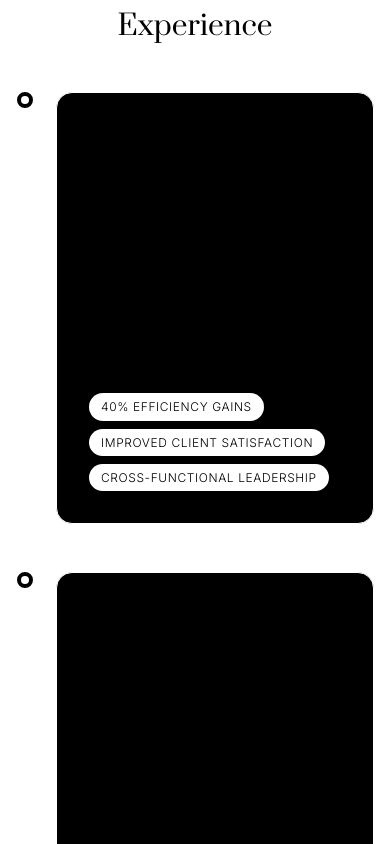
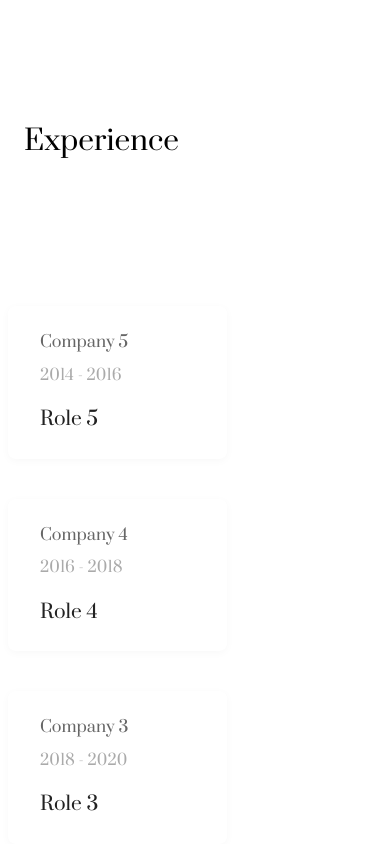
Before and after one commit to stephmartinezhamilton/first-sight, a React (Create React App) app: page /about in a window 390 px wide. Shown: the part 1020-1864 px from the top of the page. Built offline with nearby package versions, Linux system fonts and the light colour scheme.

Commit message:
Redesign Experience section: 5 entries, right-aligned role, no descriptions, responsive layout

```diff
--- a/src/pages/AboutMe.css
+++ b/src/pages/AboutMe.css
@@ -616,3 +616,132 @@
   background: var(--bg-primary);
   margin-top: auto;
 }
+
+.experience-redesign {
+  display: flex;
+  flex-direction: row;
+  align-items: flex-start;
+  justify-content: space-between;
+  gap: 3rem;
+  max-width: 1200px;
+  margin: 0 auto;
+  padding: 4rem 1rem;
+  position: relative;
+}
+
+.experience-title {
+  flex: 0 0 200px;
+  display: flex;
+  align-items: flex-start;
+  justify-content: flex-start;
+  font-size: 2.5rem;
+  font-family: 'Prata', serif;
+  font-weight: 400;
+  color: #000;
+  background: #fff;
+  padding: 1.5rem 1rem;
+  border-radius: 0.5rem;
+  position: relative;
+  z-index: 3;
+}
+
+.experience-list {
+  flex: 1 1 0;
+  display: flex;
+  flex-direction: column;
+  gap: 2.5rem;
+  position: relative;
+  z-index: 2;
+}
+
+.experience-redesign::before {
+  content: '';
+  position: absolute;
+  left: 220px;
+  top: 0;
+  bottom: 0;
+  width: 1px;
+  background: #e0e0e0;
+  z-index: 1;
+}
+
+.experience-item {
+  background: #fff;
+  border-radius: 0.5rem;
+  box-shadow: 0 2px 8px rgba(0,0,0,0.03);
+  padding: 1.5rem 2rem;
+  color: #222;
+  font-family: 'Prata', serif;
+  display: flex;
+  flex-direction: row;
+  align-items: center;
+  justify-content: space-between;
+  gap: 2rem;
+}
+
+.experience-company-period {
+  display: flex;
+  flex-direction: column;
+  align-items: flex-start;
+  gap: 0.25rem;
+}
+
+.experience-role {
+  font-size: 1.2rem;
+  font-weight: 400;
+  text-align: right;
+  min-width: 120px;
+}
+
+.experience-company {
+  font-size: 1rem;
+  font-weight: 400;
+  color: #666;
+  margin-bottom: 0.25rem;
+}
+
+.experience-period {
+  font-size: 0.95rem;
+  color: #aaa;
+  margin-bottom: 0.5rem;
+}
+
+.experience-description {
+  font-size: 1rem;
+  color: #333;
+}
+
+.experience-title h2 {
+  color: #000 !important;
+  font-weight: 400 !important;
+}
+
+@media (max-width: 900px) {
+  .experience-redesign {
+    flex-direction: column;
+    gap: 2rem;
+    padding: 2.5rem 0.5rem;
+  }
+  .experience-title {
+    align-items: center;
+    justify-content: flex-start;
+    font-size: 2rem;
+    margin-bottom: 1.5rem;
+  }
+  .experience-redesign::before {
+    display: none;
+  }
+}
+
+@media (max-width: 700px) {
+  .experience-item {
+    flex-direction: column;
+    align-items: flex-start;
+    gap: 0.5rem;
+  }
+  .experience-role {
+    text-align: left;
+    min-width: 0;
+    width: 100%;
+  }
+}
--- a/src/pages/AboutMe.tsx
+++ b/src/pages/AboutMe.tsx
@@ -7,17 +7,31 @@ const AboutMe: React.FC = () => {
       id: 1,
       company: "Mercer",
       role: "Consultant",
-      period: "2022 - Present",
-      description: "Leading strategic initiatives and digital transformation projects for Fortune 500 clients. Specializing in process optimization and stakeholder management.",
-      achievements: ["40% efficiency gains", "Improved client satisfaction", "Cross-functional leadership"]
+      period: "2022 - Present"
     },
     {
       id: 2,
       company: "Previous Role",
       role: "Business Analyst",
-      period: "2020 - 2022",
-      description: "Analyzed business processes and developed data-driven recommendations for operational improvements.",
-      achievements: ["Process optimization", "Data analysis", "Stakeholder collaboration"]
+      period: "2020 - 2022"
+    },
+    {
+      id: 3,
+      company: "Company 3",
+      role: "Role 3",
+      period: "2018 - 2020"
+    },
+    {
+      id: 4,
+      company: "Company 4",
+      role: "Role 4",
+      period: "2016 - 2018"
+    },
+    {
+      id: 5,
+      company: "Company 5",
+      role: "Role 5",
+      period: "2014 - 2016"
     }
   ];
 
@@ -97,29 +111,18 @@ const AboutMe: React.FC = () => {
 
       {/* Work Experience Section */}
       <section className="experience-section">
-        <div className="experience-container">
-          <div className="section-header">
-            <h2 className="section-title">Experience
-            </h2>
+        <div className="experience-redesign">
+          <div className="experience-title">
+            <h2>Experience</h2>
           </div>
-
-          <div className="timeline">
-            {workExperience.map((job, index) => (
-              <div key={job.id} className="timeline-item">
-                <div className="timeline-marker"></div>
-                <div className="timeline-content">
-                  <div className="job-header">
-                    <h3 className="job-title">{job.role}</h3>
-                    <span className="job-company">{job.company}</span>
-                    <span className="job-period">{job.period}</span>
-                  </div>
-                  <p className="job-description">{job.description}</p>
-                  <div className="job-achievements">
-                    {job.achievements.map((achievement, idx) => (
-                      <span key={idx} className="achievement-tag">{achievement}</span>
-                    ))}
-                  </div>
+          <div className="experience-list">
+            {[...workExperience].sort((a, b) => b.id - a.id).map((job) => (
+              <div key={job.id} className="experience-item">
+                <div className="experience-company-period">
+                  <span className="experience-company">{job.company}</span>
+                  <span className="experience-period">{job.period}</span>
                 </div>
+                <div className="experience-role">{job.role}</div>
               </div>
             ))}
           </div>
```
